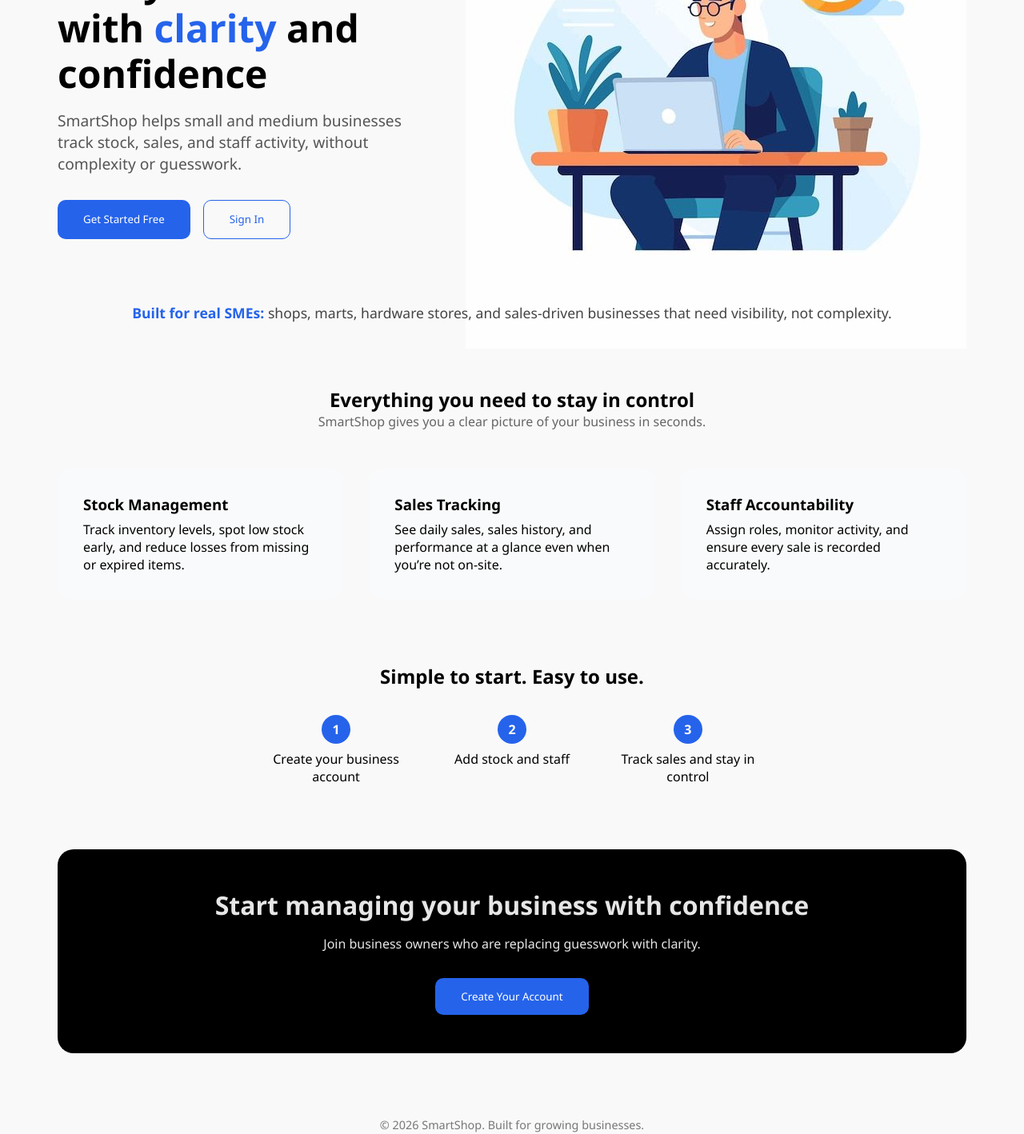
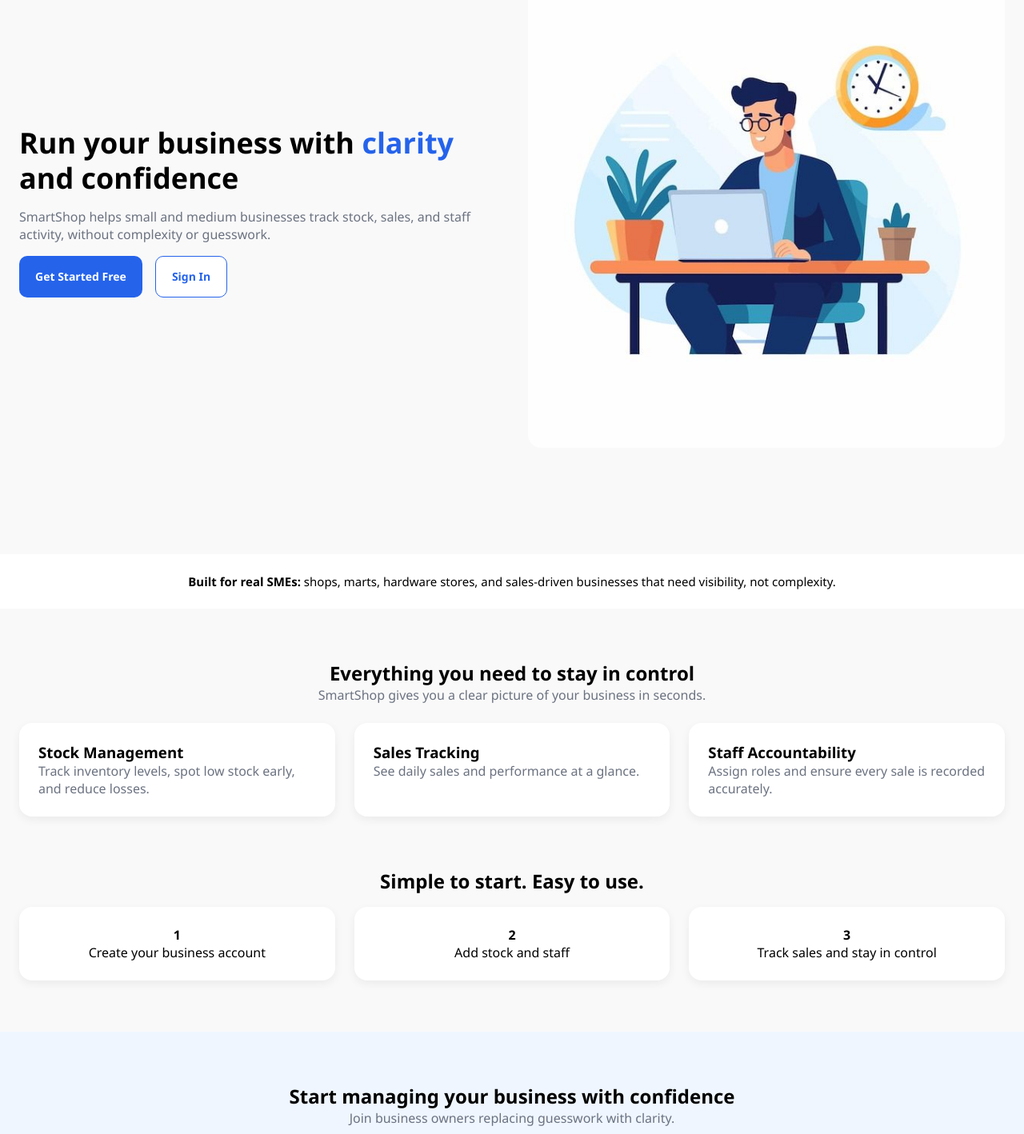
Before and after one commit to Herman-Gathege/sme-management-saas, a React (Vite) app in the folder frontend/: page / in a window 1280 px wide. Shown: the part 100-1518 px from the top of the page at 80% size. Built offline with nearby package versions, Linux system fonts and the light colour scheme; the HTML template or start-up script is replaced by a standard one.

Commit message:
home redecor

```diff
--- a/frontend/src/App.jsx
+++ b/frontend/src/App.jsx
@@ -7,6 +7,7 @@
 import "./styles/dashboard.css";
 import "./styles/customers.css";
 import "./styles/pos.css"
+import "./styles/home.css"
 
 
 
--- a/frontend/src/pages/Home.jsx
+++ b/frontend/src/pages/Home.jsx
@@ -1,139 +1,133 @@
 import { useNavigate } from "react-router-dom";
-import styles from "./Home.module.css";
 
 export default function Home() {
   const navigate = useNavigate();
 
   return (
-    <div className={styles.homeContainer}>
+    <div className="home">
       {/* ================= HERO ================= */}
-      <section className={styles.hero}>
-        <div className={styles.heroContent}>
+      <section className="home-hero">
+        <div className="home-hero-content">
           <h1>
-            Run your business with <span>clarity</span> and confidence
+            Run your business with <span className="company-blue">clarity</span> and confidence
           </h1>
-          <p>
+
+          <p className="text-muted">
             SmartShop helps small and medium businesses track stock, sales, and
             staff activity, without complexity or guesswork.
           </p>
 
-          <div className={styles.heroButtons}>
+          <div className="flex gap-md flex-wrap mt-md">
             <button
+              className="btn btn-primary"
               onClick={() => navigate("/register")}
-              className={styles.primaryBtn}
             >
               Get Started Free
             </button>
+
             <button
+              className="btn btn-secondary"
               onClick={() => navigate("/login")}
-              className={styles.secondaryBtn}
             >
               Sign In
             </button>
           </div>
         </div>
 
-        {/* IMAGE PLACEHOLDER */}
-        <div className={styles.heroImage}>
+        <div className="home-hero-image">
           <img
             src="/assets/hero.jpeg"
             alt="SmartShop dashboard overview"
-            className={styles.heroImg}
           />
         </div>
       </section>
 
-      {/* ================= TRUST / VALUE ================= */}
-      <section className={styles.trust}>
+      {/* ================= TRUST ================= */}
+      <section className="home-trust text-center">
         <p>
-          <span className={styles.trustSpan}>Built for real SMEs:</span> shops,
-          marts, hardware stores, and sales-driven businesses that need
-          visibility, not complexity.
+          <strong>Built for real SMEs:</strong> shops, marts, hardware stores,
+          and sales-driven businesses that need visibility, not complexity.
         </p>
       </section>
 
       {/* ================= FEATURES ================= */}
-      <section className={styles.features}>
-        <h2>Everything you need to stay in control</h2>
-        <p className={styles.sectionSubtitle}>
+      <section className="home-features">
+        <h2 className="text-center">Everything you need to stay in control</h2>
+        <p className="text-center text-muted mb-lg">
           SmartShop gives you a clear picture of your business in seconds.
         </p>
 
-        <div className={styles.featureGrid}>
-          <div className={styles.featureCard}>
-            {/* ICON / IMAGE PLACEHOLDER */}
+        <div className="home-feature-grid">
+          <div className="card">
             <h3>Stock Management</h3>
-            <p>
-              Track inventory levels, spot low stock early, and reduce losses
-              from missing or expired items.
+            <p className="text-muted">
+              Track inventory levels, spot low stock early, and reduce losses.
             </p>
           </div>
 
-          <div className={styles.featureCard}>
+          <div className="card">
             <h3>Sales Tracking</h3>
-            <p>
-              See daily sales, sales history, and performance at a glance even
-              when you’re not on-site.
+            <p className="text-muted">
+              See daily sales and performance at a glance.
             </p>
           </div>
 
-          <div className={styles.featureCard}>
+          <div className="card">
             <h3>Staff Accountability</h3>
-            <p>
-              Assign roles, monitor activity, and ensure every sale is recorded
-              accurately.
+            <p className="text-muted">
+              Assign roles and ensure every sale is recorded accurately.
             </p>
           </div>
         </div>
       </section>
 
       {/* ================= HOW IT WORKS ================= */}
-      <section className={styles.howItWorks}>
-        <h2>Simple to start. Easy to use.</h2>
+      <section className="home-steps">
+        <h2 className="text-center mb-md">Simple to start. Easy to use.</h2>
 
-        <div className={styles.steps}>
-          <div className={styles.step}>
-            <span>1</span>
+        <div className="home-step-grid">
+          <div className="card text-center">
+            <strong>1</strong>
             <p>Create your business account</p>
           </div>
-          <div className={styles.step}>
-            <span>2</span>
+          <div className="card text-center">
+            <strong>2</strong>
             <p>Add stock and staff</p>
           </div>
-          <div className={styles.step}>
-            <span>3</span>
+          <div className="card text-center">
+            <strong>3</strong>
             <p>Track sales and stay in control</p>
           </div>
         </div>
       </section>
 
       {/* ================= CTA ================= */}
-      <section className={styles.cta}>
-        <h2 className={styles.ctaTitle}>
-          Start managing your business with confidence
-        </h2>
-        <p className={styles.ctaSubtitle}>
-          Join business owners who are replacing guesswork with clarity.
+      <section className="home-cta text-center">
+        <h2>Start managing your business with confidence</h2>
+        <p className="text-muted mb-md">
+          Join business owners replacing guesswork with clarity.
         </p>
+
         <button
+          className="btn btn-primary"
           onClick={() => navigate("/register")}
-          className={styles.primaryBtn}
         >
           Create Your Account
         </button>
       </section>
 
       {/* ================= FOOTER ================= */}
-      <footer className={styles.footer}>
-        <p>
+      <footer className="home-footer text-center">
+        <p className="text-sm">
           © {new Date().getFullYear()} SmartShop. Built for growing businesses.
         </p>
-        <p className={styles.productNote}>
+        <p className="text-sm">
           A product by{" "}
           <a
             href="https://webloom-tech.onrender.com/"
             target="_blank"
             rel="noopener noreferrer"
+            className="company-blue"
           >
             Webloom Tech
           </a>
--- /dev/null
+++ b/frontend/src/styles/home.css
@@ -0,0 +1,71 @@
+/* =============================
+   HOME PAGE
+============================= */
+
+.home {
+  display: flex;
+  flex-direction: column;
+  gap: 64px;
+}
+
+/* ---------- HERO ---------- */
+.home-hero {
+  display: grid;
+  grid-template-columns: 1fr 1fr;
+  gap: 40px;
+  padding: 64px 24px;
+  align-items: center;
+}
+
+.home-hero-content h1 {
+  font-size: 36px;
+  line-height: 1.2;
+  margin-bottom: 16px;
+}
+
+.home-hero-image img {
+  width: 100%;
+  border-radius: 16px;
+}
+
+/* ---------- TRUST ---------- */
+.home-trust {
+  background: white;
+  padding: 24px;
+  font-size: 15px;
+}
+
+/* ---------- FEATURES ---------- */
+.home-features {
+  padding: 0 24px;
+}
+
+.home-feature-grid {
+  display: grid;
+  grid-template-columns: repeat(3, 1fr);
+  gap: 24px;
+}
+
+/* ---------- STEPS ---------- */
+.home-steps {
+  padding: 0 24px;
+}
+
+.home-step-grid {
+  display: grid;
+  grid-template-columns: repeat(3, 1fr);
+  gap: 24px;
+}
+
+/* ---------- CTA ---------- */
+.home-cta {
+  background: #eff6ff;
+  padding: 64px 24px;
+}
+
+/* ---------- FOOTER ---------- */
+.home-footer {
+  padding: 32px 16px;
+  background: white;
+  border-top: 1px solid #e5e7eb;
+}
```
